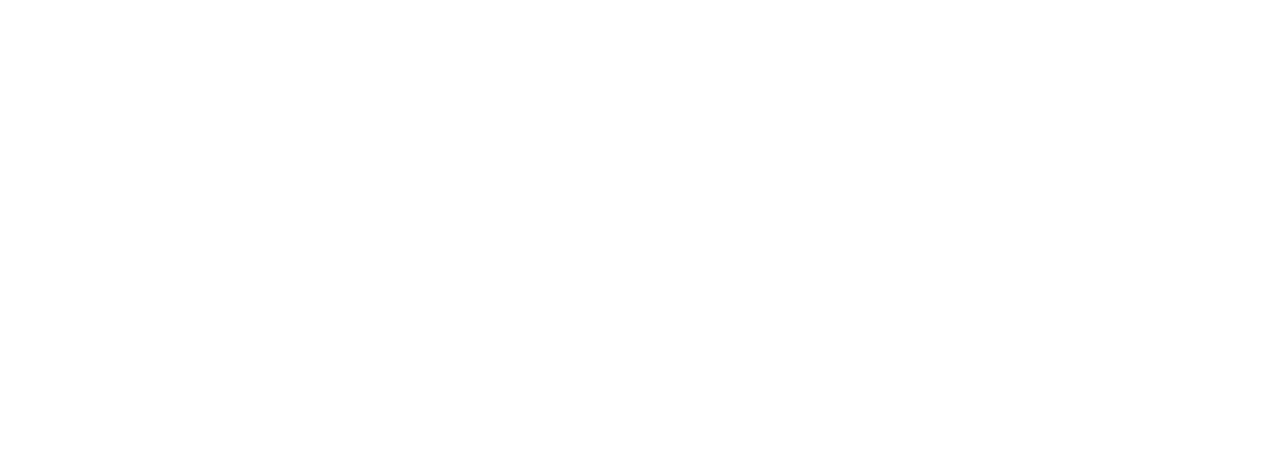
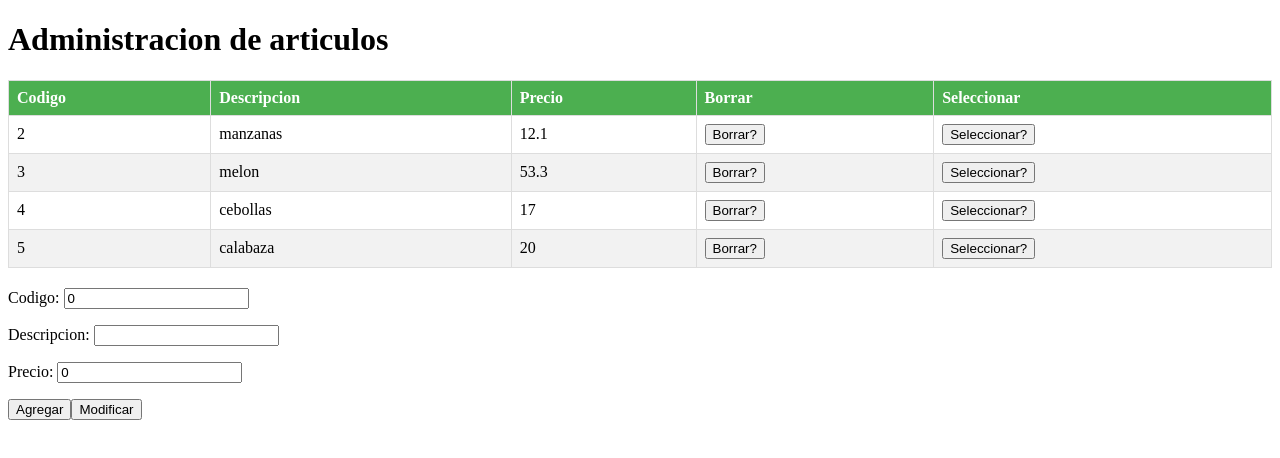
Before and after one commit to boasman/angular-19-ya, an Angular app: page / in a window 1280 px wide. Shown: the top 458 px of the page. Built offline with nearby package versions, Linux system fonts and the light colour scheme.

Commit message:
se creo el componente de formulario

```diff
--- a/src/app/app.component.html
+++ b/src/app/app.component.html
@@ -25,8 +25,7 @@
 <!-- <router-outlet></router-outlet> -->
 <!-- <app-Enlace-Propiedades></app-Enlace-Propiedades> -->
 
-
-  <!-- <div style="text-align:center">
+<!-- <div style="text-align:center">
   <app-dado valor="{{valor1}}"></app-dado>
   <app-dado valor="{{valor2}}"></app-dado>
   <app-dado valor="{{valor3}}"></app-dado>
@@ -39,14 +38,14 @@
   <p>Resultado: {{resultado}}</p>
  </div> -->
 
- <!-- <div style="text-align: center;">
+<!-- <div style="text-align: center;">
   <h1>Prueba de la componente cronometro</h1>
   <app-Cronometro [inicio]="15" (multiplo10)="actualizar($event)"></app-Cronometro>
   <h2>Evento</h2>
   <h3>{{mensaje()}}</h3>
  </div> -->
 
- <!-- <div>
+<!-- <div>
   <app-selector-numerico [minimo]="1" [maximo]="10" #selector1></app-selector-numerico>
   <br>
    <button (click)="selector1.fijar(1)">Fijar en  1</button><br>
@@ -54,7 +53,7 @@
    <button (click)="selector1.fijar(10)">Fijar en  10</button><br>
  </div> -->
 
- <!-- <div>
+<!-- <div>
   <app-selector-numerico-two [minimo]="0" [maximo]="20" #selector1></app-selector-numerico-two>
   <br>
   <button (click)="fijarSelector1(0)">Fijar en 1</button><br>
@@ -67,3 +66,13 @@
   <button (click)="fijarSelector2(5)">Fijar en 5</button><br>
   <button (click)="fijarSelector2(20)">Fijar en 20</button>
 </div> -->
+
+<!-- <input type="text" [ngModel]="nombre()"> -->
+
+<!-- <div>
+  <p>Ingrese nombre<input type="text" [(ngModel)]="nombre"></p>
+  <p>Ingrese apellido<input type="text" [(ngModel)]="apellido"></p>
+  <p>Nombre completo:{{nombre}},{{apellido}}</p>
+</div> -->
+
+<app-formulario-plantillas></app-formulario-plantillas>
--- a/src/app/app.component.ts
+++ b/src/app/app.component.ts
@@ -1,36 +1,62 @@
 import { Component, signal, ViewChild } from '@angular/core';
 import { RouterOutlet } from '@angular/router';
-import { SintasisTemplateComponent } from "./sintasis-template/sintasis-template.component";
-import { EventosComponent } from "./eventos/eventos.component";
-import { EnlacePropiedadesComponent } from "./Enlace-Propiedades/Enlace-Propiedades.component";
+import { SintasisTemplateComponent } from './sintasis-template/sintasis-template.component';
+import { EventosComponent } from './eventos/eventos.component';
+import { EnlacePropiedadesComponent } from './Enlace-Propiedades/Enlace-Propiedades.component';
 import { DadoComponent } from './dado/dado.component';
 import { CronometroComponent } from './Cronometro/Cronometro.component';
 import { SelectorNumericoComponent } from './selector-numerico/selector-numerico.component';
 import { SelectorNumericoTwoComponent } from './selector-numerico-two/selector-numerico-two.component';
+import { FormsModule } from '@angular/forms';
+import { CommonModule } from '@angular/common';
+import { FormularioPlantillasComponent } from "./formulario-plantillas/formulario-plantillas.component";
 
 @Component({
   selector: 'app-root',
   standalone: true,
   imports: [
-    RouterOutlet,
     SintasisTemplateComponent,
     EventosComponent,
     EnlacePropiedadesComponent,
     DadoComponent,
     CronometroComponent,
     SelectorNumericoComponent,
-    SelectorNumericoTwoComponent
+    SelectorNumericoTwoComponent,
+    FormsModule,
+    CommonModule,
+    FormularioPlantillasComponent
 ],
   templateUrl: './app.component.html',
-  styleUrl: './app.component.css'
+  styleUrl: './app.component.css',
 })
 export class AppComponent {
 
-  mensaje = signal('')
+  // nombre  = signal('');
+  // apellido = signal('')
+
+  nombre = '';
+  apellido= '';
+
+  constructor(){
+      // this.nombre.set('Maria')
+  }
 
 
+
+
+  // articulos = signal<any[]>([
+  //   {codigo: 1, description : 'papas', precio: 10.55},
+  //   {codigo: 2, description : 'manzanas', precio: 12.10},
+  //   {codigo: 3, description : 'melon', precio: 52.30},
+  //   {codigo: 4, description : 'cebollas', precio: 17},
+  //   {codigo: 5, description : 'calazaba', precio: 20},
+
+  // ]);
+
+  mensaje = signal('');
+
   actualizar(t: number) {
-  this.mensaje.update(x => t + ' (se actualiza cada 10 segundos)');
+    this.mensaje.update((x) => t + ' (se actualiza cada 10 segundos)');
   }
 
   // title = 'angular-19-ya';
@@ -41,14 +67,11 @@
   // activo = true;
   // resultado= '';
 
-
-
   //  valor1: number = this.retornarAleatorio();
   //  valor2: number = this.retornarAleatorio();
   //  valor3: number = this.retornarAleatorio();
 
   //   sitioWeb= 'https://www.google.com';
-
 
   //  esActivo(){
 
@@ -90,13 +113,11 @@
   @ViewChild('selector1') selector1!: SelectorNumericoTwoComponent;
   @ViewChild('selector2') selector2!: SelectorNumericoTwoComponent;
 
-  fijarSelector1(valor:number) {
+  fijarSelector1(valor: number) {
     this.selector1.fijar(valor);
   }
 
-  fijarSelector2(valor:number) {
+  fijarSelector2(valor: number) {
     this.selector2.fijar(valor);
   }
-
-
 }
--- /dev/null
+++ b/src/app/formulario-plantillas/formulario-plantillas.component.css
@@ -0,0 +1,26 @@
+/*Estilo para la tabla*/
+
+table{
+    width: 100%;
+    border-collapse:  collapse;
+    margin-bottom: 20px;
+}
+
+
+/*Estilo para las celdas de encabezado*/
+th, td{
+    border: 1px solid #dddddd;
+    padding: 8px;
+    text-align: left;
+}
+
+/*Estilo alternado para la fila*/
+tr:nth-child(even){
+    background-color: #f2f2f2;
+}
+
+/*Estilo para el encabezado de la tabla */
+th{
+    background-color: #4caf50;
+    color: white;
+}
--- /dev/null
+++ b/src/app/formulario-plantillas/formulario-plantillas.component.html
@@ -0,0 +1,47 @@
+<div>
+  <h1>Administracion de articulos</h1>
+  @if(hayRegistros()){
+
+    <table>
+      <thead>
+        <tr>
+          <th>Codigo</th>
+          <th>Descripcion</th>
+          <th>Precio</th>
+          <th>Borrar</th>
+          <th>Seleccionar</th>
+        </tr>
+      </thead>
+      <tbody>
+        @for(art of articulos; track art.codigo){
+
+          <tr>
+            <td>{{art.codigo}}</td>
+            <td>{{art.descripcion}}</td>
+            <td>{{art.precio}}</td>
+            <td><button (click)="borrar(art.codigo)">Borrar?</button></td>
+            <td><button (click)="seleccionar(art)">Seleccionar?</button></td>
+          </tr>
+        }
+      </tbody>
+    </table>
+  }
+  @else {
+    <p>No hay articulos</p>
+  }
+  <div>
+    <p>
+      Codigo: <input type="number" [(ngModel)]="art.codigo">
+    </p>
+    <p>
+      Descripcion: <input type="text" [(ngModel)]="art.descripcion">
+    </p>
+    <p>
+      Precio: <input type="number" [(ngModel)]="art.precio">
+    </p>
+    <p>
+      <button (click)="agregar()">Agregar</button>
+      <button (click)="modificar()">Modificar</button>
+    </p>
+  </div>
+</div>
--- /dev/null
+++ b/src/app/formulario-plantillas/formulario-plantillas.component.ts
@@ -0,0 +1,84 @@
+import { CommonModule } from '@angular/common';
+import { Component, OnInit } from '@angular/core';
+import { FormsModule } from '@angular/forms';
+
+@Component({
+  selector: 'app-formulario-plantillas',
+  standalone: true,
+  imports:[CommonModule, FormsModule],
+  templateUrl: './formulario-plantillas.component.html',
+  styleUrls: ['./formulario-plantillas.component.css']
+})
+export class FormularioPlantillasComponent implements OnInit {
+
+  art = {
+    codigo: 0,
+    descripcion: '',
+    precio: 0
+  }
+
+  articulos = [
+    {codigo: 2, descripcion: 'manzanas', precio: 12.10},
+    {codigo: 3, descripcion: 'melon', precio: 53.30},
+    {codigo: 4, descripcion: 'cebollas', precio: 17},
+    {codigo: 5, descripcion: 'calabaza', precio: 20},
+  ]
+
+  hayRegistros(){
+    return this.articulos.length > 0
+  }
+
+  borrar(codigo: number){
+    for(let x = 0; x < this.articulos.length; x++){
+      if(this.articulos[x].codigo == codigo ){
+        this.articulos.splice(x,1);
+        return;
+      }
+    }
+  }
+
+  agregar(){
+    if(this.art.codigo == 0){
+      alert('Debe ingresar un codigo de articulo distinto a cero');
+      return
+    }
+    for(let x = 0; x < this.articulos.length; x++){
+      if(this.articulos[x].codigo === this.art.codigo){
+        alert('ya existe un articulo con dicho codigo');
+        return;
+      }
+    }
+    this.articulos.push({
+      codigo: this.art.codigo,
+      descripcion: this.art.descripcion,
+      precio: this.art.precio
+    });
+
+    this.art.codigo = 0;
+    this.art.descripcion = '',
+    this.art.precio = 0;
+
+  }
+
+  seleccionar(art: {codigo: number; descripcion: string; precio: number;}){
+    this.art.codigo = art.codigo;
+    this.art.descripcion = art.descripcion;
+    this.art.precio = art.precio;
+  }
+
+  modificar(){
+    for(let x=0; x < this.articulos.length; x++)
+      if(this.articulos[x].codigo == this.art.codigo){
+        this.articulos[x].descripcion = this.art.descripcion;
+        this.articulos[x].precio = this.art.precio;
+        return;
+      }
+      alert('No existe el odigo de articulo ingresado');
+  }
+
+  constructor() { }
+
+  ngOnInit() {
+  }
+
+}
```
Also changed, not shown: 1 other file (tests, documents, lock files or other folders). Lines whose indentation alone changed are shown as unchanged.
